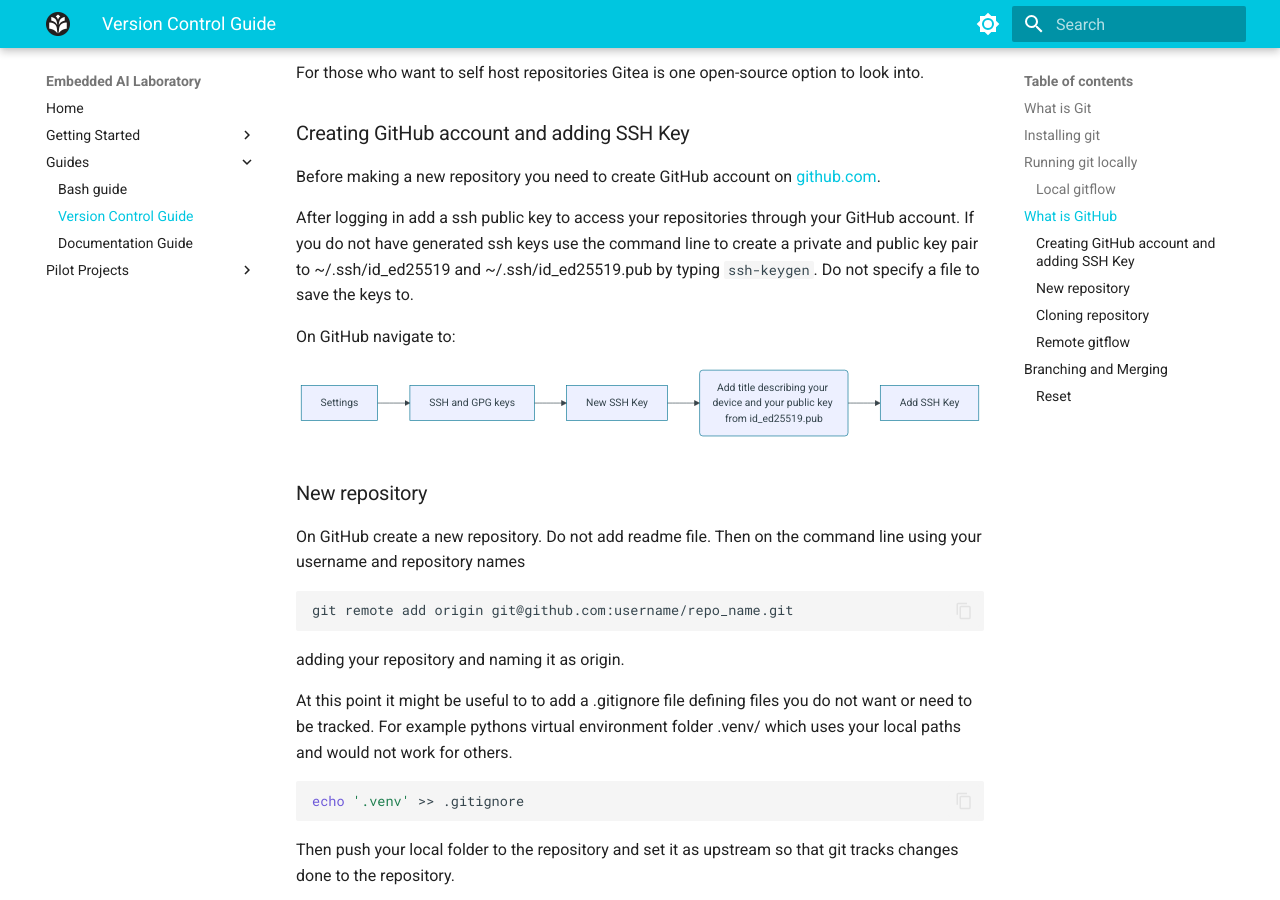
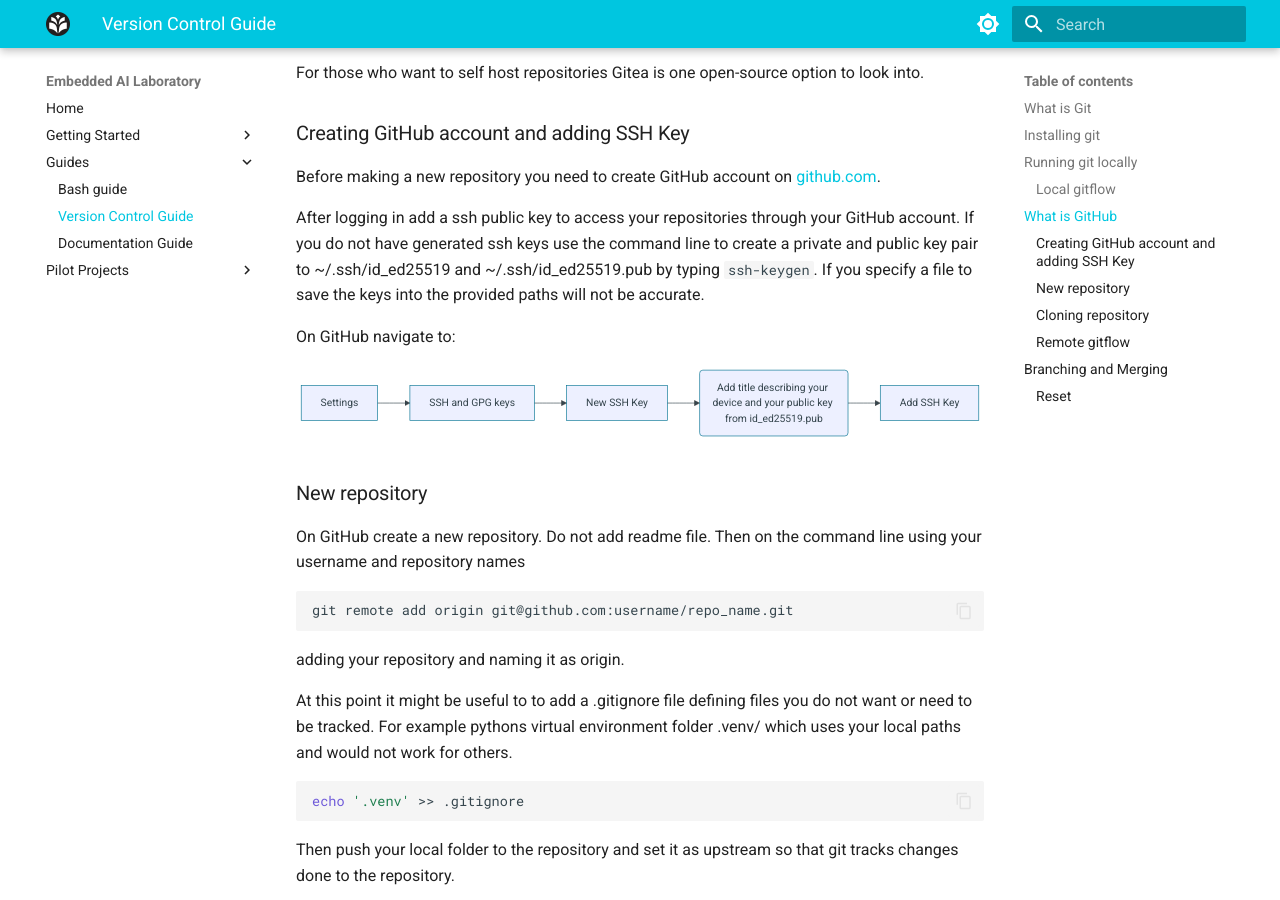
Before and after one commit to aaheikki/embedded_ai_lab, an MkDocs documentation site: the page built from docs/version_control_guide.md, in a window 1280 px wide and 900 px high, scrolled down 2137 px. Built offline with MkDocs 1.6.1 and Material for MkDocs 9.7.7, drawn with Linux system fonts in a browser that asks for light colours.

Commit message:
Additional info for generating ssh keys

```diff
--- a/docs/version_control_guide.md
+++ b/docs/version_control_guide.md
@@ -82,7 +82,7 @@
 Before making a new repository you need to create GitHub account on
 [github.com](https://github.com/).
 
-After logging in add a ssh public key to access your repositories through your GitHub account. If you do not have generated ssh keys use the command line to create a private and public key pair to ~/.ssh/id_ed25519 and ~/.ssh/id_ed25519.pub by typing <code>ssh-keygen</code>. Do not specify a file to save the keys to.
+After logging in add a ssh public key to access your repositories through your GitHub account. If you do not have generated ssh keys use the command line to create a private and public key pair to ~/.ssh/id_ed25519 and ~/.ssh/id_ed25519.pub by typing <code>ssh-keygen</code>. If you specify a file to save the keys into the provided paths will not be accurate.
 
 On GitHub navigate to:
 ~~~ mermaid
```
